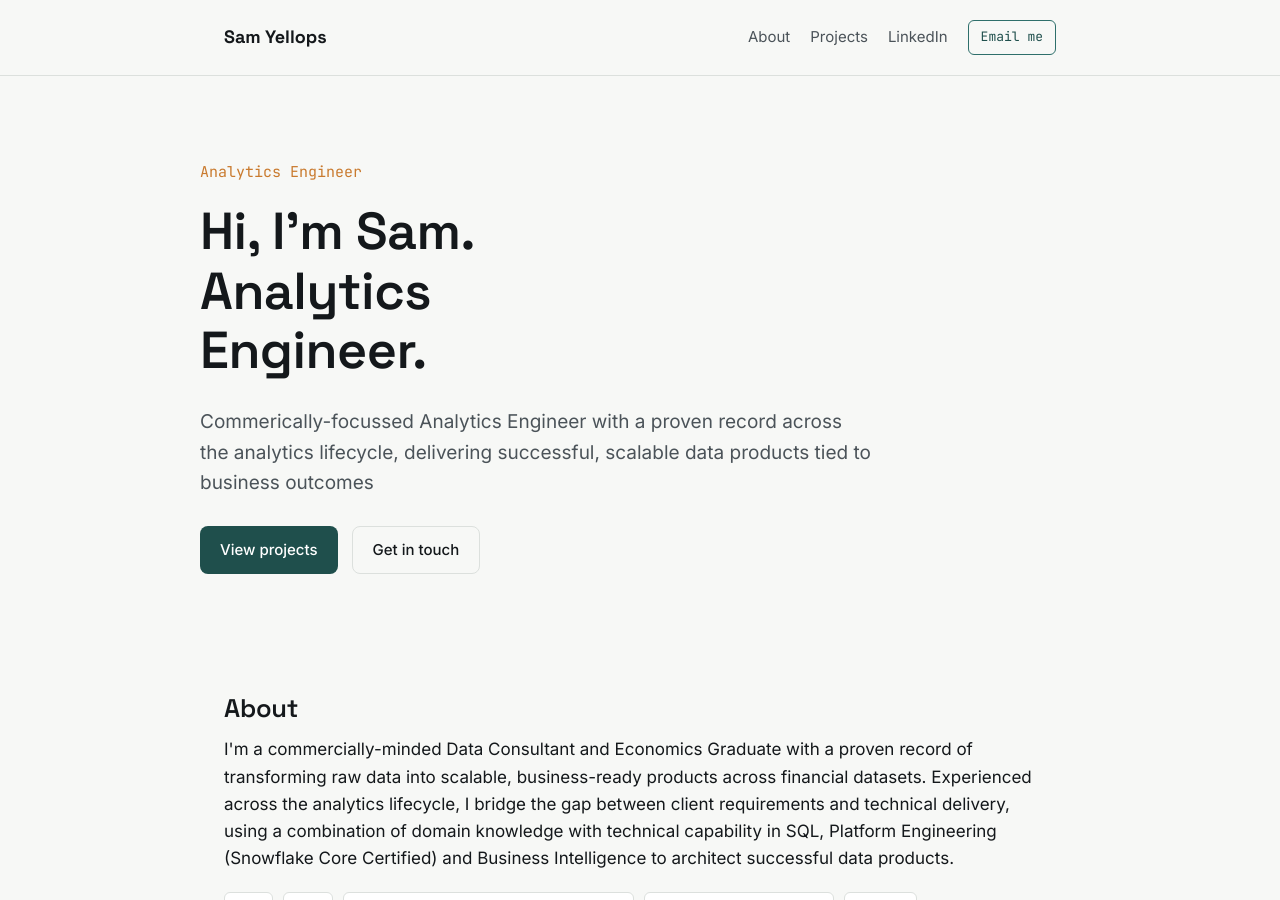
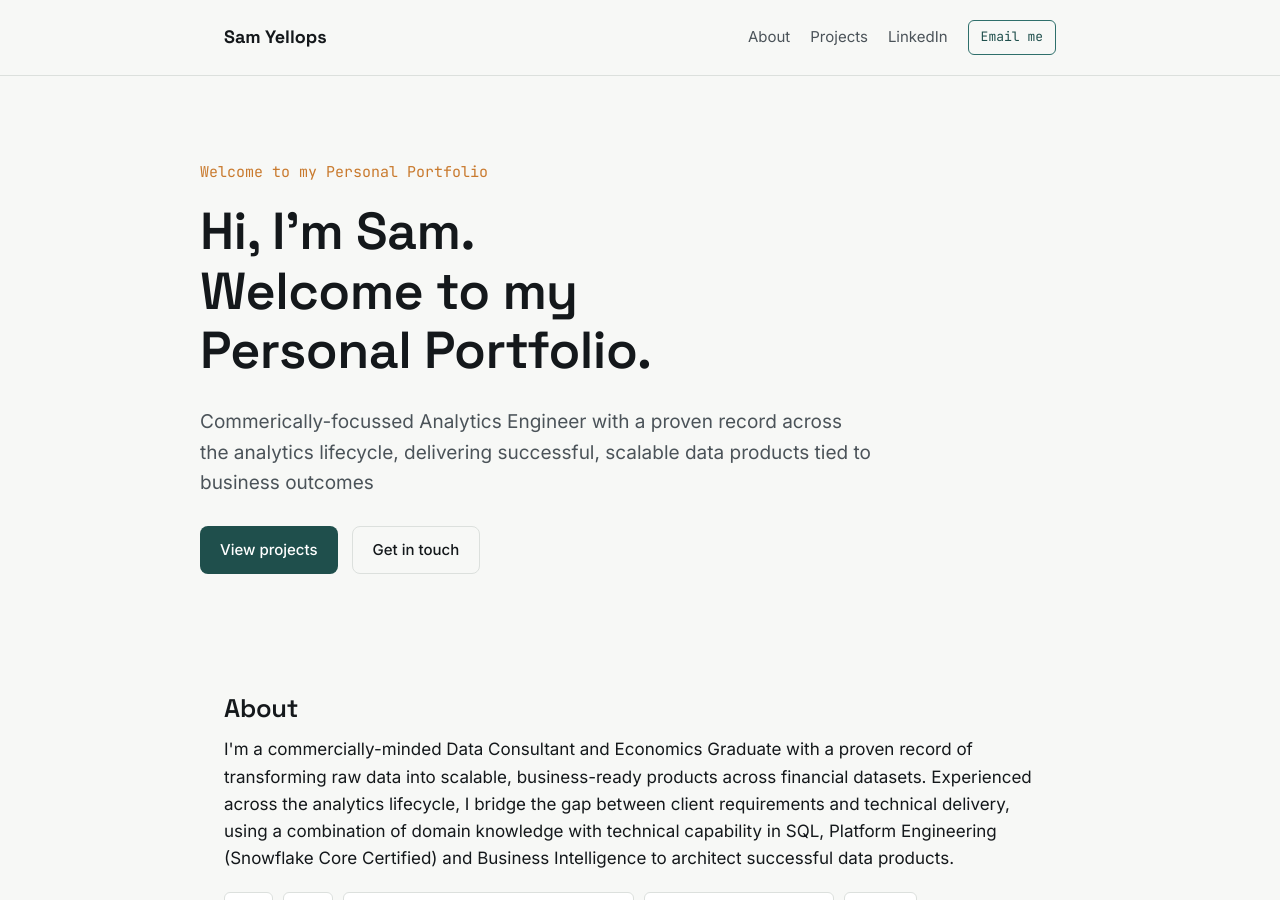
Before and after one commit to SYellops01/SYellops01.github.io, a Jekyll site: the page built from index.html, in a window 1280 px wide and 900 px high. Built offline with Jekyll 4.4.1, drawn with Linux system fonts in a browser that asks for light colours.

Commit message:
Update tagline in configuration file

```diff
--- a/_config.yml
+++ b/_config.yml
@@ -1,5 +1,5 @@
 title: "Sam Yellops"
-tagline: "Analytics Engineer"
+tagline: "Welcome to my Personal Portfolio"
 description: "Commerically-focussed Analytics Engineer with a proven record across the analytics lifecycle, delivering successful, scalable data products tied to business outcomes"
 
 email: "sam.yellops@gmail.com"
```
